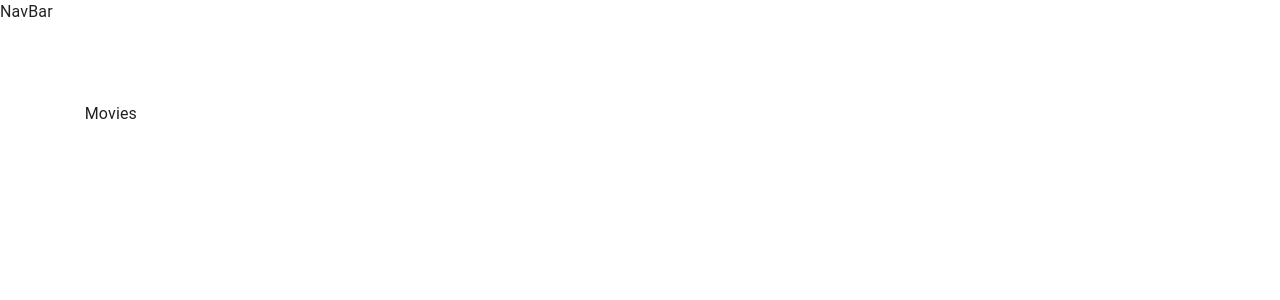
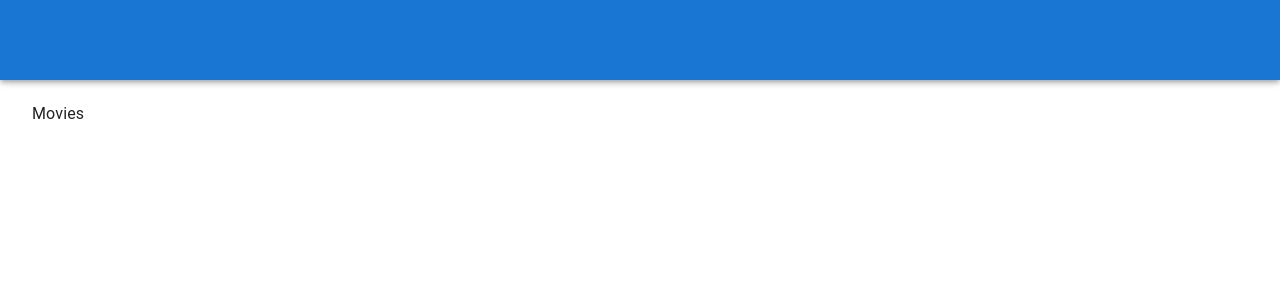
Before and after one commit to Erzyelc/Filmpire, a React (Create React App) app: page / in a window 1280 px wide. Shown: the top 300 px of the page. Built offline with nearby package versions, Linux system fonts and the light colour scheme.

Commit message:
mistakenly forgot to update branch

```diff
--- a/src/components/NavBar/NavBar.jsx
+++ b/src/components/NavBar/NavBar.jsx
@@ -1,7 +1,33 @@
 import React from "react";
+import {
+  AppBar,
+  IconButton,
+  Toolbar,
+  Drawer,
+  Button,
+  Avatar,
+} from "@mui/material";
+import {
+  Menu,
+  AccountCircle,
+  Brightness4,
+  Brightness7,
+} from "@mui/icons-material";
+import { Link } from "react-router-dom";
+import { ClassNames } from "@emotion/react";
+
+import useStyles from "./styles";
 
 const NavBar = () => {
-  return <div>NavBar</div>;
+  const classes = useStyles();
+
+  return (
+    <>
+      <AppBar position="fixed">
+        <Toolbar className={classes.toolbar}></Toolbar>
+      </AppBar>
+    </>
+  );
 };
 
 export default NavBar;
--- /dev/null
+++ b/src/components/NavBar/styles.js
@@ -0,0 +1,10 @@
+import { makeStyles } from "@mui/styles";
+
+export default makeStyles(() => ({
+  toolbar: {
+    height: "80px",
+    display: "flex",
+    justifyContent: "space-between",
+    marginLeft: "240px",
+  },
+}));
```
